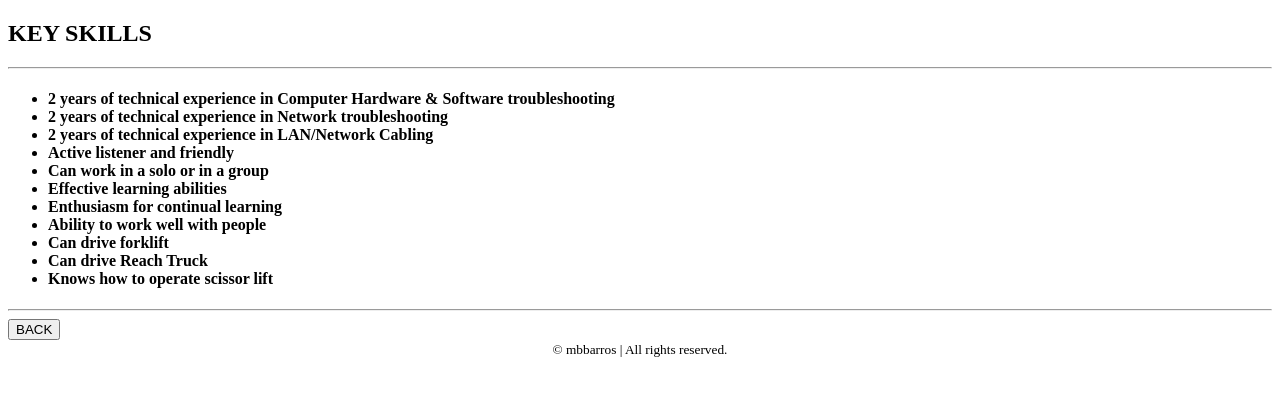
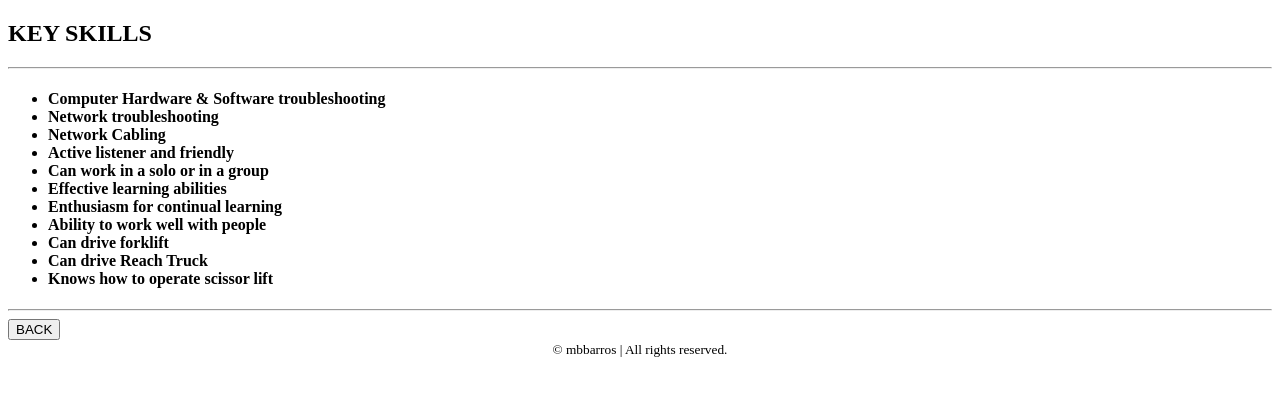
Before and after one commit to mbbarros08/Capstone-Project, a plain HTML site: page skills.html in a window 1280 px wide. Drawn offline with Linux system fonts and the light colour scheme.

Commit message:
Update skills.html

```diff
--- a/skills.html
+++ b/skills.html
@@ -10,9 +10,9 @@
     <hr/>
     <ul>
         <h4>
-        <li>2 years of technical experience in Computer Hardware & Software troubleshooting</li>
-        <li>2 years of technical experience in Network troubleshooting</li>
-        <li>2 years of technical experience in LAN/Network Cabling</li>
+        <li>Computer Hardware & Software troubleshooting</li>
+        <li>Network troubleshooting</li>
+        <li>Network Cabling</li>
         <li>Active listener and friendly</li>
         <li>Can work in a solo or in a group</li>
         <li>Effective learning abilities</li>
```
